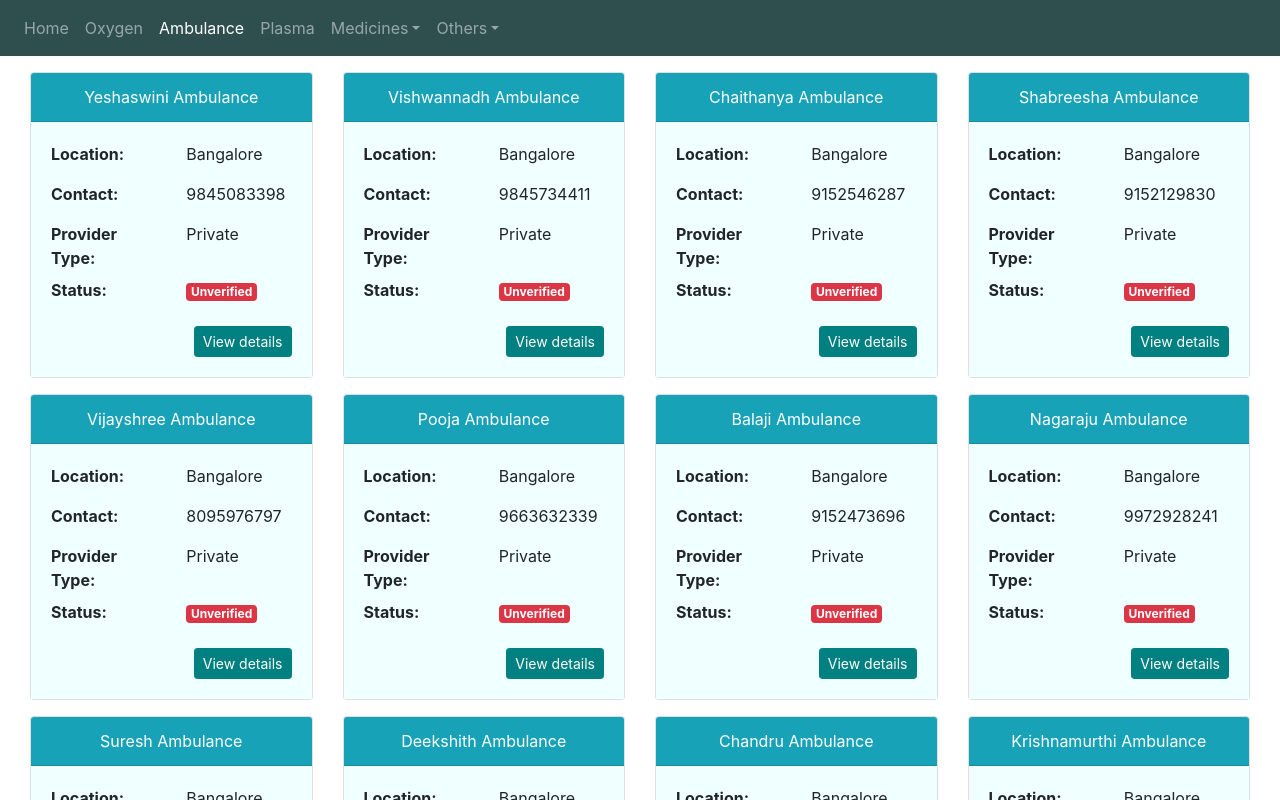
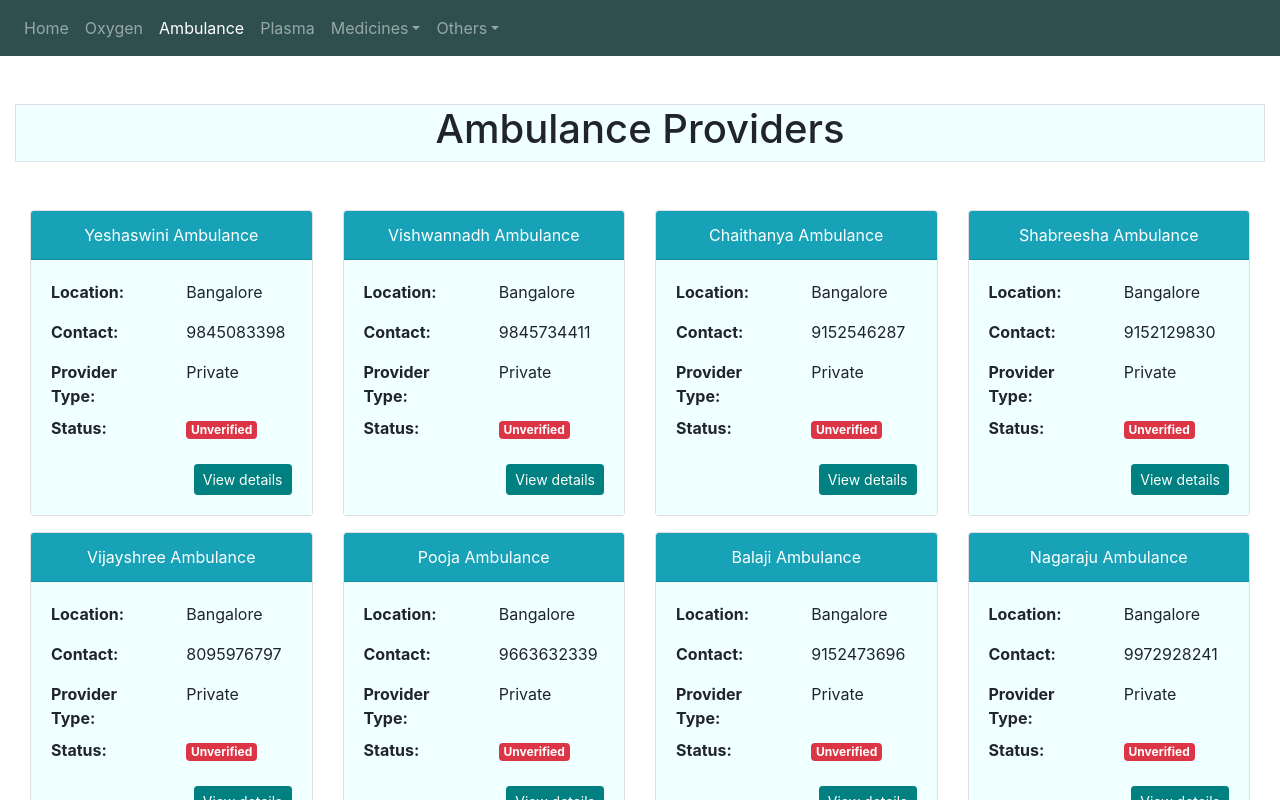
Before and after one commit to bangalore-covid-resources/covid-help-portal, a React (Create React App) app: page /covid-help-portal/ambulance in a window 1280 px wide. Shown: the top 800 px of the page. Built offline with nearby package versions, Linux system fonts and the light colour scheme.

Commit message:
Add page headers

```diff
--- a/src/components/help/help-summary.js
+++ b/src/components/help/help-summary.js
@@ -205,6 +205,14 @@ function HelpSummary(props) {
 
   return (
     <Container fluid>
+      <div
+        className="mb-5 mt-5 text-center border"
+        style={{ backgroundColor: "azure", height: "5%" }}
+      >
+        <h1>
+          {category.charAt(0).toUpperCase() + category.slice(1)} Providers
+        </h1>
+      </div>
       <div className="d-flex flex-wrap">
         {category === HELP_CATEGORY.OXYGEN &&
           helpProviders.map((provider) => renderOxygenProvider(provider))}
--- a/src/components/main/header.js
+++ b/src/components/main/header.js
@@ -8,7 +8,6 @@ function Header() {
 
   return (
     <Navbar collapseOnSelect expand="lg" bg="dark" variant="dark">
-      {/* <Navbar.Brand href={APPLICATION_URL.HOME}>Covid Help Portal</Navbar.Brand> */}
       <Navbar.Toggle />
       <Navbar.Collapse>
         <Nav activeKey={location.pathname}>
```
